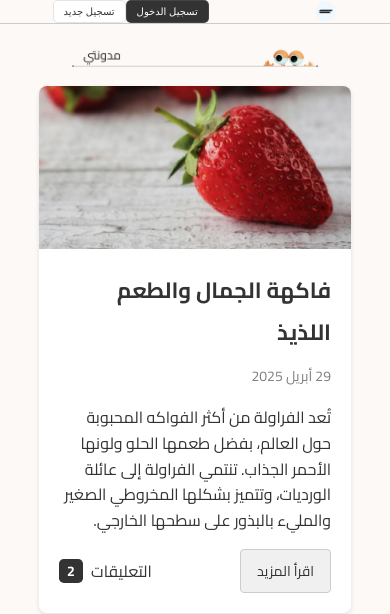
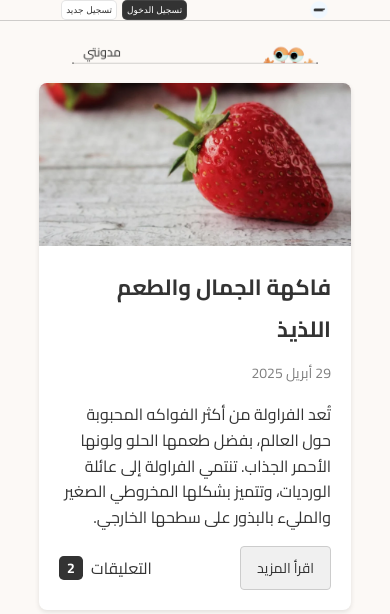
Before and after one commit to FatimahAs/responsive-lab-blog, a plain HTML site: page index.html in a window 390 px wide. Shown: the top 614 px of the page. Drawn offline with Linux system fonts and the light colour scheme.

Commit message:
test buttom

```diff
--- a/style.css
+++ b/style.css
@@ -439,25 +439,25 @@ header img {
     }
 
     nav img {
-        width: 6%;
+        width: 5%;
     }
 
     nav .signup {
-        padding: 5px 10px;
+        padding: 4px 4px;
         border-radius: 5px;
         background-color: #fff;
         border: 1px solid #85858536;
         cursor: pointer;
-        font-size: x-small;
+        font-size: xx-small;
     }
 
     nav .signin {
-        padding: 5px 10px;
+        padding: 4px 4px;
         border-radius: 5px;
         background-color: #333;
         border: 1px solid #85858536;
         cursor: pointer;
-        font-size: x-small;
+        font-size: xx-small;
     }
 
     header {
@@ -474,6 +474,7 @@ header img {
         flex-direction: row;
         justify-content: center;
         justify-items: center;
+        gap: 5px;
     }
 
     .main {
```
